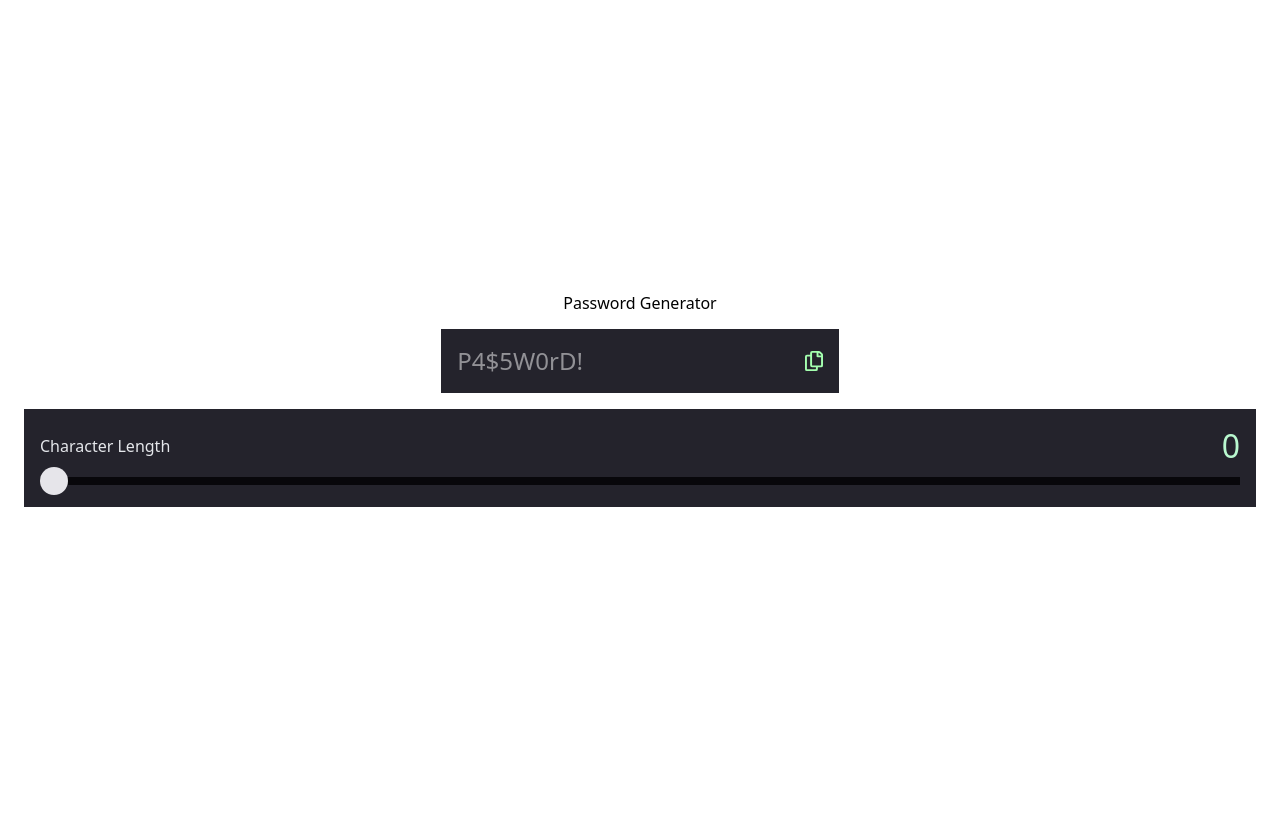
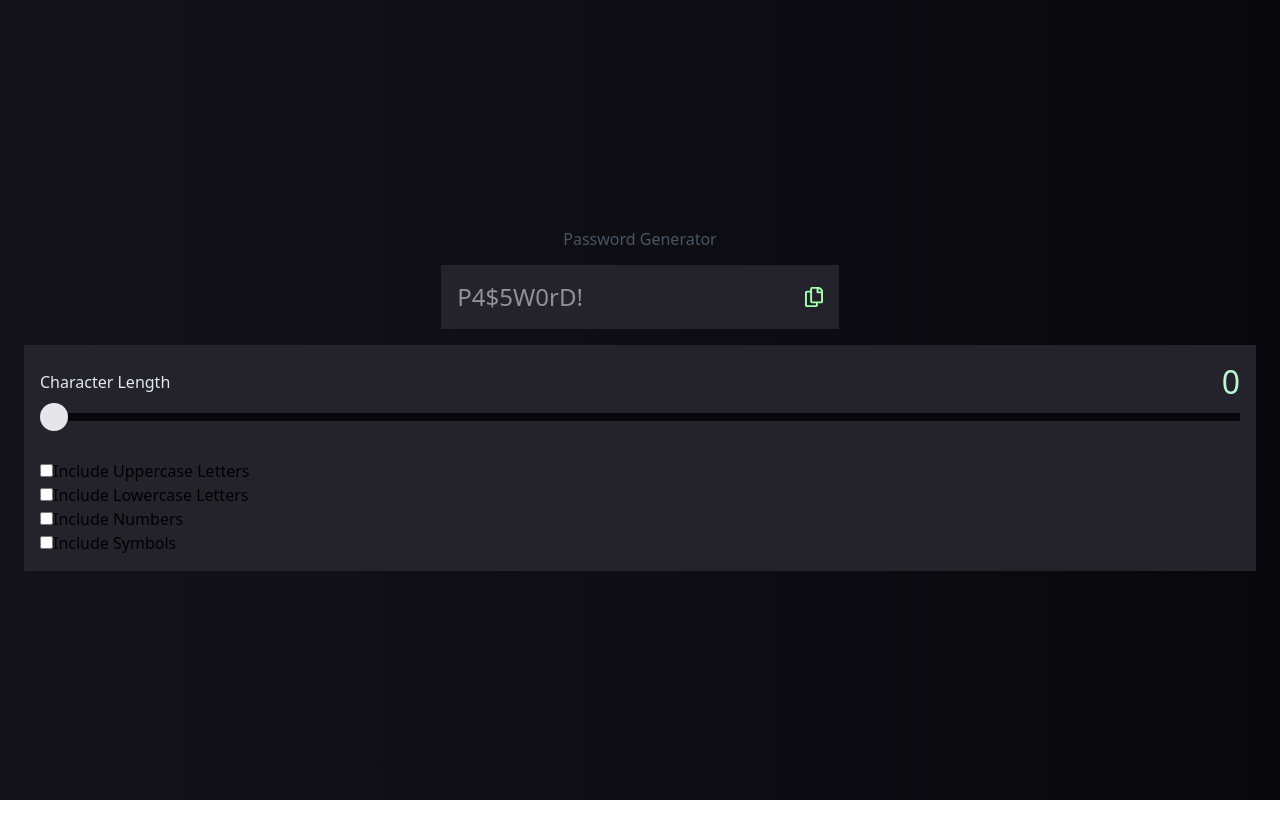
Before and after one commit to MikeG404/password-generator, a React (Vite) app: page / in a window 1280 px wide. Shown: the top 838 px of the page. Built offline with nearby package versions, Linux system fonts and the light colour scheme.

Commit message:
Create SIMPLE checboxes list components

```diff
--- a/src/App.jsx
+++ b/src/App.jsx
@@ -1,4 +1,5 @@
 import './App.css'
+import ChecboxesList from './components/ChecboxesList'
 import PasswordInput from './components/PasswordInput'
 import Slider from './components/Slider'
 import Strength from './components/Strength'
@@ -6,12 +7,13 @@ import Strength from './components/Strength'
 function App() {
 
   return (
-    <main className='h-screen flex flex-col justify-center items-center gap-4 p-6 '>
-      <h1 className='preset-4'>Password Generator</h1>
+    <main className='h-screen flex flex-col justify-center items-center gap-4 p-6 bg-gradient-black'>
+      <h1 className='preset-4 text-gray-600-2'>Password Generator</h1>
       {/* INPUT PASSWORD */}
       <PasswordInput />
-      <section className='w-full flex flex-col p-4 bg-gray-800-2'>
+      <section className='w-full flex flex-col p-4 gap-8 bg-gray-800-2'>
         <Slider />
+        <ChecboxesList />
         {/* <Strength /> */}
 
       </section>
--- /dev/null
+++ b/src/components/ChecboxesList.jsx
@@ -0,0 +1,14 @@
+import React from 'react'
+
+export default function ChecboxesList() {
+  return (
+    <div>
+        <ul>
+            <li><input type="checkbox" />Include Uppercase Letters</li>
+            <li><input type="checkbox" />Include Lowercase Letters</li>
+            <li><input type="checkbox" />Include Numbers</li>
+            <li><input type="checkbox" />Include Symbols</li>
+        </ul>
+    </div>
+  )
+}
--- a/src/index.css
+++ b/src/index.css
@@ -1,4 +1,9 @@
-@import url('https://fonts.googleapis.com/css2?family=JetBrains+Mono:ital,wght@0,100..800;1,100..800&display=swap');
+@font-face {
+  font-family: "Jetbrains Mono";
+  src: url("../public/fonts/JetBrainsMono-VariableFont_wght.ttf");
+  font-weight: 400;
+}
+
 @import "tailwindcss";
 
 :root {
@@ -80,7 +85,7 @@
 }
 
 .bg-gradient-black {
-  background-color: var(--linear-gradient-black);
+  background: var(--linear-gradient-black);
 }
 
 .text-neon {
@@ -89,6 +94,10 @@
 
 .text-gray-700-2 {
   color: var(--color-gray-700);
+}
+
+.text-gray-600-2 {
+  color: var(--color-gray-600);
 }
 
 .text-gray-200-2 {
```
